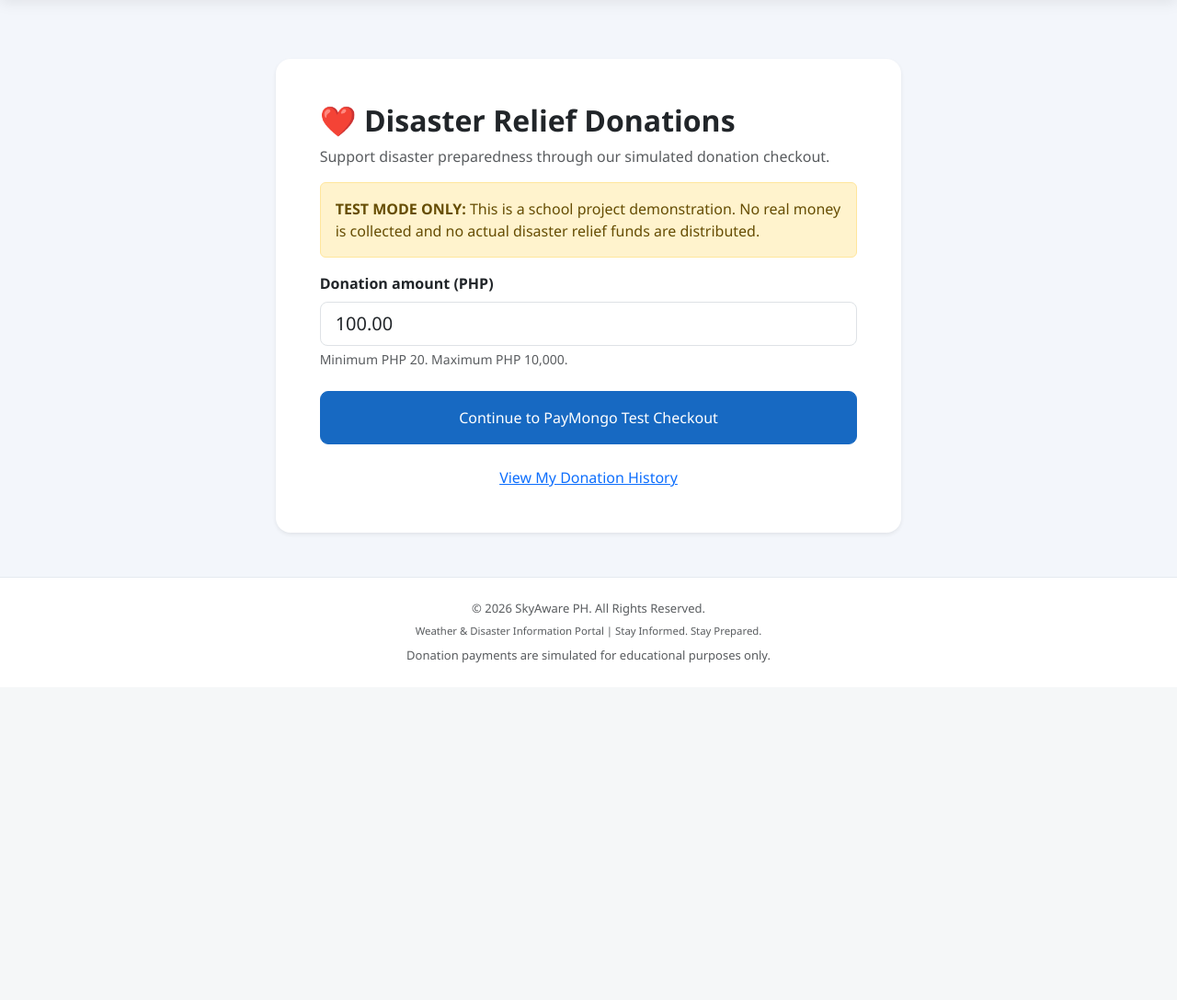
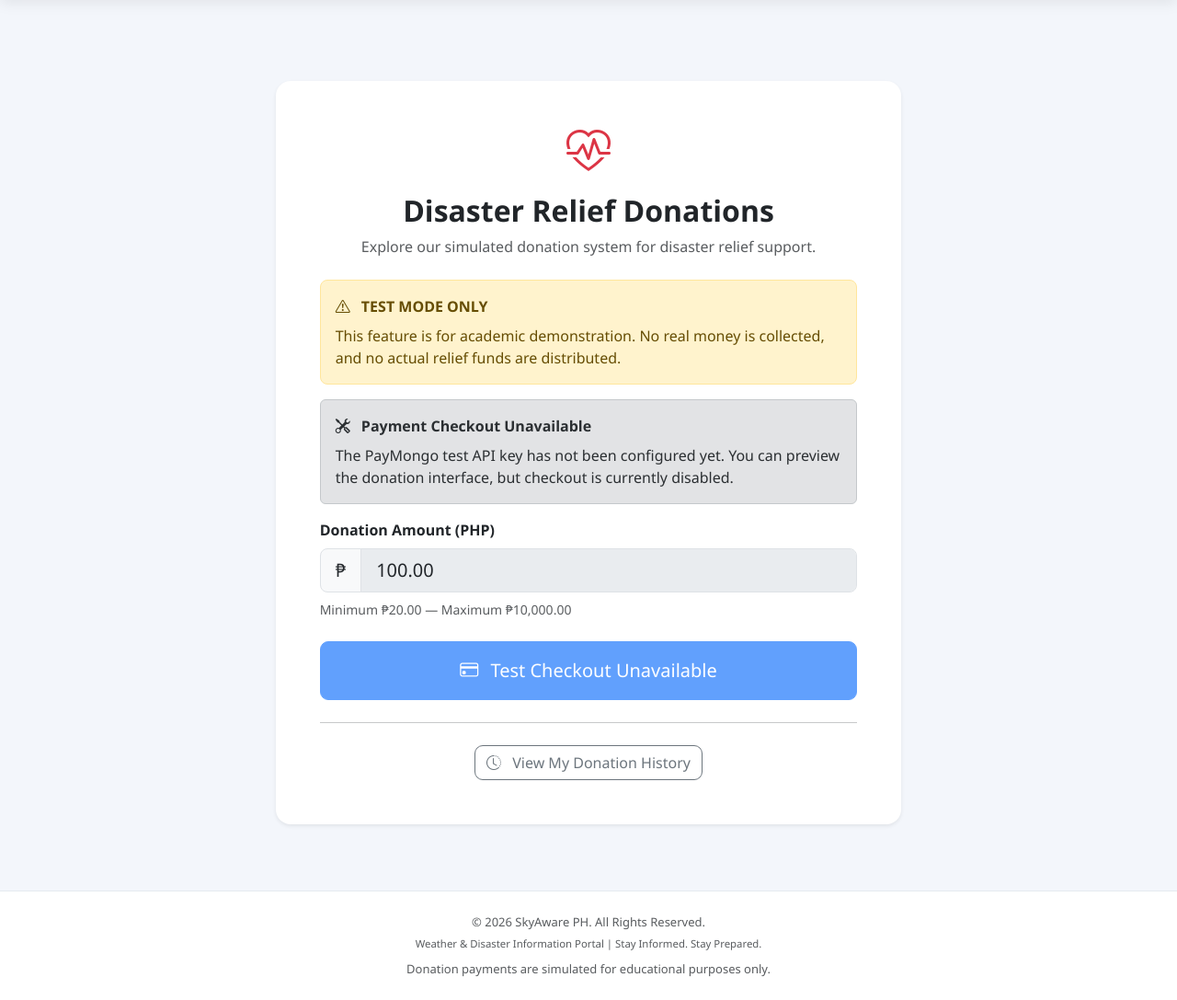
Before and after one commit to asnawiebali-source/SkyAware-PH, a Django app: page /donate/ in a window 1280 px wide. Shown: the part 70-1157 px from the top of the page at 92% size. Before the commit the page ends 791 px from the top, so only its background shows below. Run offline with Django 5.2, Linux system fonts and the light colour scheme; the visitor is signed in with stand-in values (Sample User, id 1).

Commit message:
fixing donation page

```diff
--- a/donations/views.py
+++ b/donations/views.py
@@ -1,6 +1,7 @@
 
 from decimal import Decimal, InvalidOperation
 
+from django.conf import settings
 from django.contrib import messages
 from django.contrib.auth.decorators import login_required
 from django.db import transaction
@@ -18,6 +19,26 @@ from integrations.paymongo import (
 
 from .models import Donation
 
+
+# ==========================================
+# PAYMONGO TEST CONFIGURATION
+# ==========================================
+
+def is_paymongo_configured():
+    key = getattr(settings, "PAYMONGO_SECRET_KEY", "")
+    test_mode = getattr(settings, "PAYMONGO_TEST_MODE", False)
+
+    return (
+        test_mode is True
+        and isinstance(key, str)
+        and key.startswith("sk_test_")
+        and len(key) > len("sk_test_")
+    )
+
+
+# ==========================================
+# VERIFY TEST DONATION
+# ==========================================
 
 def verify_donation(donation):
     if (
@@ -54,20 +75,46 @@ def verify_donation(donation):
     return donation
 
 
+# ==========================================
+# DONATION PAGE
+# ==========================================
+
 @login_required
 def donate(request):
-    return render(request, "donations/donate.html")
+    return render(
+        request,
+        "donations/donate.html",
+        {
+            "paymongo_configured": is_paymongo_configured()
+        }
+    )
 
+
+# ==========================================
+# CREATE TEST DONATION
+# ==========================================
 
 @login_required
 @require_POST
 def create_donation(request):
+
+    if not is_paymongo_configured():
+        messages.warning(
+            request,
+            "PayMongo test checkout is not configured yet. "
+            "No payment was attempted."
+        )
+        return redirect("donate")
+
     raw_amount = request.POST.get("amount", "").strip()
 
     try:
         amount = Decimal(raw_amount)
     except (InvalidOperation, ValueError):
-        messages.error(request, "Enter a valid amount.")
+        messages.error(
+            request,
+            "Please enter a valid donation amount."
+        )
         return redirect("donate")
 
     if (
@@ -78,27 +125,20 @@ def create_donation(request):
     ):
         messages.error(
             request,
-            "Enter an amount from PHP 20 to PHP 10,000 "
+            "Enter an amount between PHP 20 and PHP 10,000 "
             "with no more than two decimal places."
         )
         return redirect("donate")
 
     donation = Donation.objects.create(
         user=request.user,
-        amount=amount,
+        amount=amount
     )
 
-    success_url = request.build_absolute_uri(
+    result_url = request.build_absolute_uri(
         reverse(
             "donation_result",
-            kwargs={"pk": donation.pk},
-        )
-    )
-
-    cancel_url = request.build_absolute_uri(
-        reverse(
-            "donation_result",
-            kwargs={"pk": donation.pk},
+            kwargs={"pk": donation.pk}
         )
     )
 
@@ -106,8 +146,8 @@ def create_donation(request):
         session_id, checkout_url = create_checkout_session(
             amount_centavos=int(amount * 100),
             donation_id=donation.pk,
-            success_url=success_url,
-            cancel_url=cancel_url,
+            success_url=result_url,
+            cancel_url=result_url,
         )
 
         donation.checkout_session_id = session_id
@@ -115,31 +155,49 @@ def create_donation(request):
             update_fields=["checkout_session_id"]
         )
 
-    except PayMongoError as exc:
+    except PayMongoError:
         donation.status = Donation.Status.FAILED
         donation.save(update_fields=["status"])
-        messages.error(request, str(exc))
+
+        messages.error(
+            request,
+            "Unable to start the PayMongo test checkout. "
+            "Please try again later."
+        )
         return redirect("donate")
 
     return redirect(checkout_url)
 
 
+# ==========================================
+# DONATION RESULT
+# ==========================================
+
 @login_required
 def donation_result(request, pk):
+
     donation = get_object_or_404(
         Donation,
         pk=pk,
-        user=request.user,
+        user=request.user
     )
+
+    if not is_paymongo_configured():
+        messages.warning(
+            request,
+            "Payment verification is currently unavailable."
+        )
+        return redirect("donation_history")
 
     try:
         donation = verify_donation(donation)
+
     except PayMongoError:
         messages.warning(
             request,
-            "Payment verification is temporarily unavailable. "
-            "You can check again from Donation History."
+            "Payment verification is temporarily unavailable."
         )
+        return redirect("donation_history")
 
     if donation.status == Donation.Status.PAID:
         messages.success(
@@ -149,34 +207,37 @@ def donation_result(request, pk):
     else:
         messages.info(
             request,
-            "Payment is not confirmed yet. "
-            "Check your donation history to refresh its status."
+            "Payment has not been confirmed yet."
         )
 
     return redirect("donation_history")
 
 
+# ==========================================
+# DONATION HISTORY
+# ==========================================
+
 @login_required
 def donation_history(request):
+
     donations = list(
         Donation.objects.filter(user=request.user)
     )
 
-    # Refresh only a few pending sessions per request.
-    # This avoids excessive API calls.
-    pending = [
-        item for item in donations
-        if (
-            item.status == Donation.Status.PENDING
-            and item.checkout_session_id
-        )
-    ][:5]
+    if is_paymongo_configured():
+        pending = [
+            item for item in donations
+            if (
+                item.status == Donation.Status.PENDING
+                and item.checkout_session_id
+            )
+        ][:5]
 
-    for donation in pending:
-        try:
-            verify_donation(donation)
-        except PayMongoError:
-            pass
+        for donation in pending:
+            try:
+                verify_donation(donation)
+            except PayMongoError:
+                pass
 
     donations = Donation.objects.filter(
         user=request.user
@@ -185,5 +246,8 @@ def donation_history(request):
     return render(
         request,
         "donations/history.html",
-        {"donations": donations},
+        {
+            "donations": donations,
+            "paymongo_configured": is_paymongo_configured(),
+        }
     )
--- a/templates/donations/donate.html
+++ b/templates/donations/donate.html
@@ -4,58 +4,133 @@
 {% block title %}Test Donations | SkyAware PH{% endblock %}
 
 {% block content %}
-<div class="row justify-content-center">
-    <div class="col-lg-7">
-        <div class="card border-0 shadow-sm rounded-4">
+
+<div class="row justify-content-center py-4">
+    <div class="col-lg-8 col-xl-7">
+
+        <div class="card border-0 shadow-sm rounded-4 overflow-hidden">
+
             <div class="card-body p-4 p-md-5">
-                <h2 class="fw-bold">❤️ Disaster Relief Donations</h2>
-                <p class="text-muted">
-                    Support disaster preparedness through our
-                    simulated donation checkout.
-                </p>
 
-                <div class="alert alert-warning">
-                    <strong>TEST MODE ONLY:</strong>
-                    This is a school project demonstration.
-                    No real money is collected and no actual
-                    disaster relief funds are distributed.
+                <div class="text-center mb-4">
+                    <div class="display-5 text-danger mb-3">
+                        <i class="bi bi-heart-pulse"></i>
                     </div>
 
-                <form method="post" action="{% url 'create_donation' %}">
+                    <h2 class="fw-bold">
+                        Disaster Relief Donations
+                    </h2>
+
+                    <p class="text-muted">
+                        Explore our simulated donation
+                        system for disaster relief support.
+                    </p>
+                </div>
+
+                <div class="alert alert-warning rounded-3">
+                    <i class="bi bi-exclamation-triangle me-2"></i>
+                    <strong>TEST MODE ONLY</strong>
+
+                    <p class="mb-0 mt-2">
+                        This feature is for academic demonstration.
+                        No real money is collected, and no actual
+                        relief funds are distributed.
+                    </p>
+                </div>
+
+                {% if paymongo_configured %}
+
+                    <div class="alert alert-info">
+                        <i class="bi bi-shield-check me-2"></i>
+                        PayMongo test checkout is configured.
+                        Only use PayMongo-provided test payment details.
+                    </div>
+
+                {% else %}
+
+                    <div class="alert alert-secondary">
+                        <i class="bi bi-tools me-2"></i>
+                        <strong>Payment Checkout Unavailable</strong>
+
+                        <p class="mb-0 mt-2">
+                            The PayMongo test API key has not
+                            been configured yet. You can preview
+                            the donation interface, but checkout
+                            is currently disabled.
+                        </p>
+                    </div>
+
+                {% endif %}
+
+                <form
+                    method="post"
+                    action="{% url 'create_donation' %}"
+                >
                     {% csrf_token %}
 
-                    <label for="amount" class="form-label fw-semibold">
-                        Donation amount (PHP)
+                    <label
+                        for="amount"
+                        class="form-label fw-semibold"
+                    >
+                        Donation Amount (PHP)
                     </label>
+
+                    <div class="input-group input-group-lg mb-2">
+                        <span class="input-group-text">
+                            ₱
+                        </span>
 
                         <input
                             type="number"
                             id="amount"
                             name="amount"
-                        class="form-control form-control-lg"
+                            class="form-control"
                             min="20"
                             max="10000"
                             step="0.01"
                             value="100.00"
                             required
+                            {% if not paymongo_configured %}disabled{% endif %}
                         >
-
-                    <div class="form-text mb-4">
-                        Minimum PHP 20. Maximum PHP 10,000.
                     </div>
 
-                    <button type="submit" class="btn btn-primary w-100 py-3">
-                        Continue to PayMongo Test Checkout
+                    <p class="text-muted small mb-4">
+                        Minimum ₱20.00 — Maximum ₱10,000.00
+                    </p>
+
+                    <div class="d-grid">
+                        <button
+                            type="submit"
+                            class="btn btn-primary btn-lg py-3"
+                            {% if not paymongo_configured %}disabled{% endif %}
+                        >
+                            <i class="bi bi-credit-card me-2"></i>
+
+                            {% if paymongo_configured %}
+                                Continue to Test Checkout
+                            {% else %}
+                                Test Checkout Unavailable
+                            {% endif %}
                         </button>
+                    </div>
                 </form>
 
-                <div class="mt-4 text-center">
-                    <a href="{% url 'donation_history' %}">
+                <hr class="my-4">
+
+                <div class="text-center">
+                    <a
+                        href="{% url 'donation_history' %}"
+                        class="btn btn-outline-secondary"
+                    >
+                        <i class="bi bi-clock-history me-2"></i>
                         View My Donation History
                     </a>
                 </div>
+
             </div>
         </div>
+
     </div>
 </div>
+
 {% endblock %}
```
Also changed, not shown: templates/donations/history.html (+96 -18 lines). Lines whose indentation alone changed are shown as unchanged.
